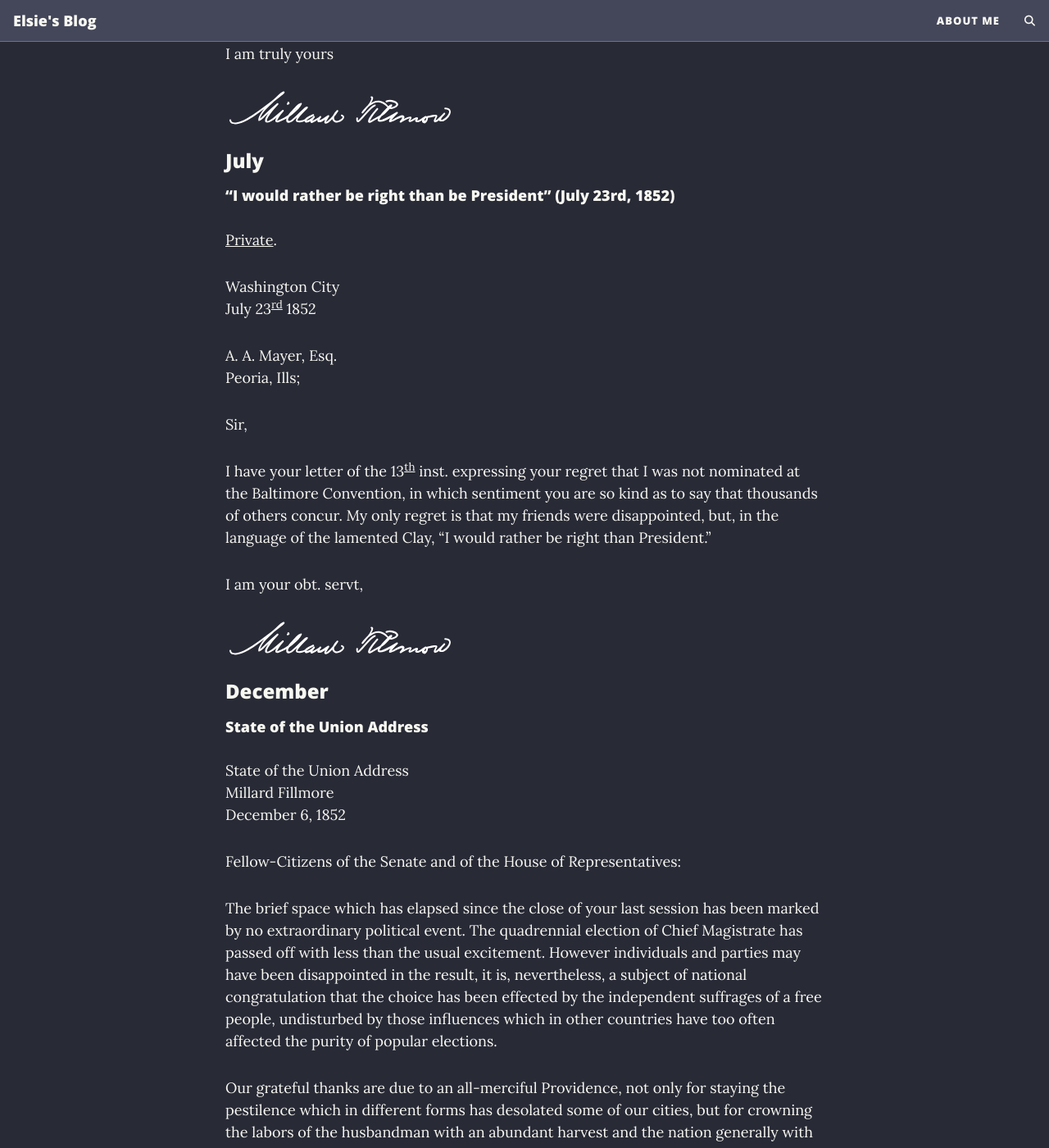
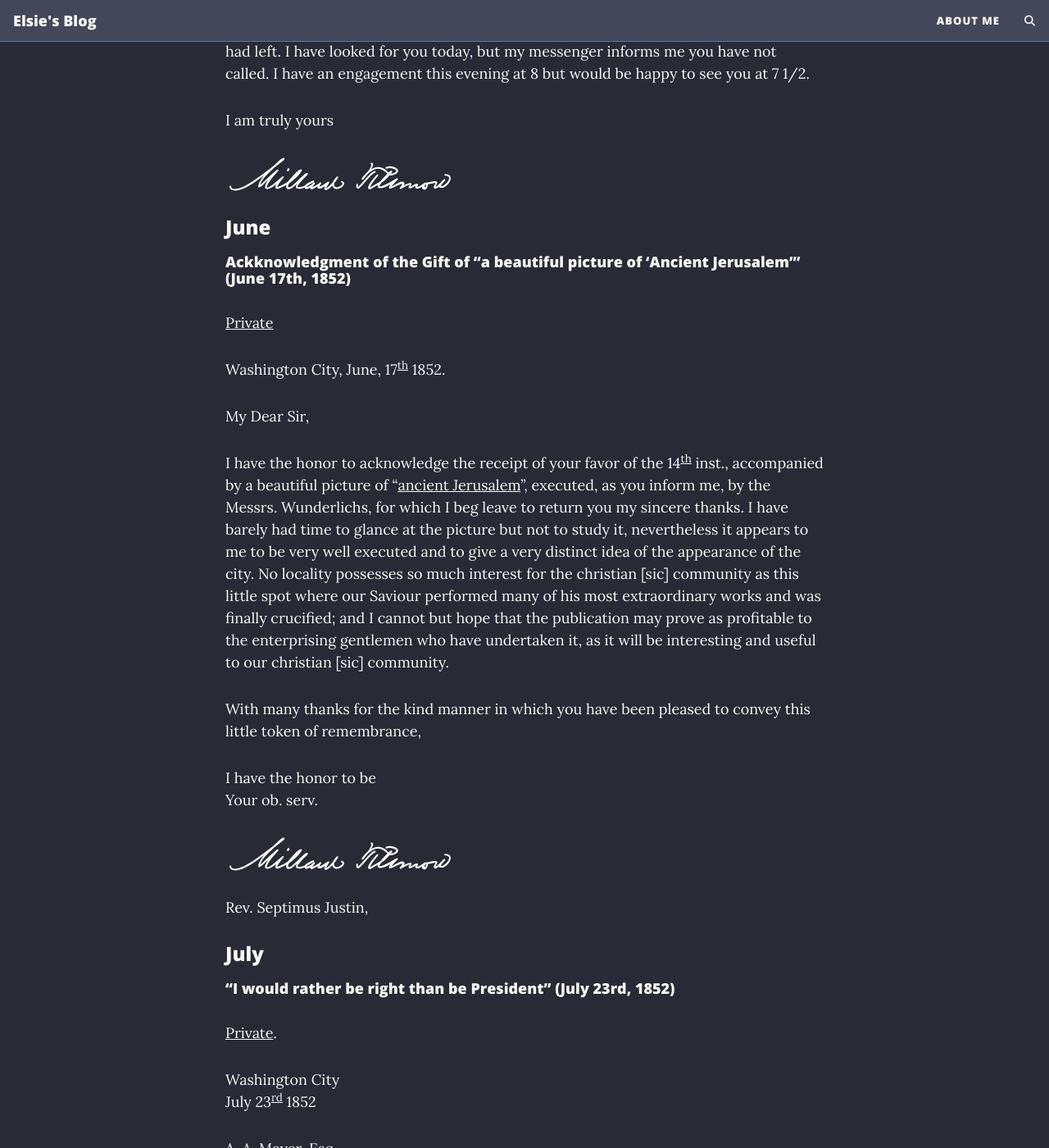
Before and after one commit to Elsie19/Elsie19, a Jekyll site: the page built from docs/_posts/2026-1-6-millard-fillmore-library.md, in a window 1280 px wide and 1400 px high, scrolled down 70368 px. Shown: the whole window at 82% size. Built offline with Jekyll 4.4.1, drawn with Linux system fonts in a browser that asks for light colours; comment, search, counter and statistics services are not loaded; some of the changed text lies outside the part shown.

Commit message:
jerusalem

```diff
--- /dev/null
+++ b/docs/_includes/millard/jerusalem.md
@@ -0,0 +1,18 @@
+<u>Private</u>
+
+Washington City,
+June, 17<sup><u>th</u></sup> 1852.
+
+My Dear Sir,
+
+I have the honor to acknowledge the receipt of your favor of the 14<sup><u>th</u></sup> inst., accompanied by a beautiful picture of "<u>ancient Jerusalem</u>", executed, as you inform me, by the Messrs. Wunderlichs, for which I beg leave to return you my sincere thanks.  I have barely had time to glance at the picture but not to study it, nevertheless it appears to me to be very well executed and to give a very distinct idea of the appearance of the city.  No locality possesses so much interest for the christian \[sic\] community as this little spot where our Saviour performed many of his most extraordinary works and was finally crucified; and I cannot but hope that the publication may prove as profitable to the enterprising gentlemen who have undertaken it, as it will be interesting and useful to our christian \[sic\] community.
+
+With many thanks for the kind manner in which you have been pleased to convey this little token of remembrance,
+
+I have the honor to be
+<br>
+Your ob. serv.
+
+![MILLARD FILLMORE]({{ "/assets/img/millard_signature.svg" | relative_url }})
+
+Rev. Septimus Justin,
--- a/docs/_posts/2026-1-6-millard-fillmore-library.md
+++ b/docs/_posts/2026-1-6-millard-fillmore-library.md
@@ -222,6 +222,12 @@ timeline
 
 {% include millard/governor-gibbs-may-25-1852.md %}
 
+### June
+
+#### Ackknowledgment of the Gift of "a beautiful picture of 'Ancient Jerusalem'" (June 17th, 1852)
+
+{% include millard/jerusalem.md %}
+
 ### July
 
 #### "I would rather be right than be President" (July 23rd, 1852)
```
